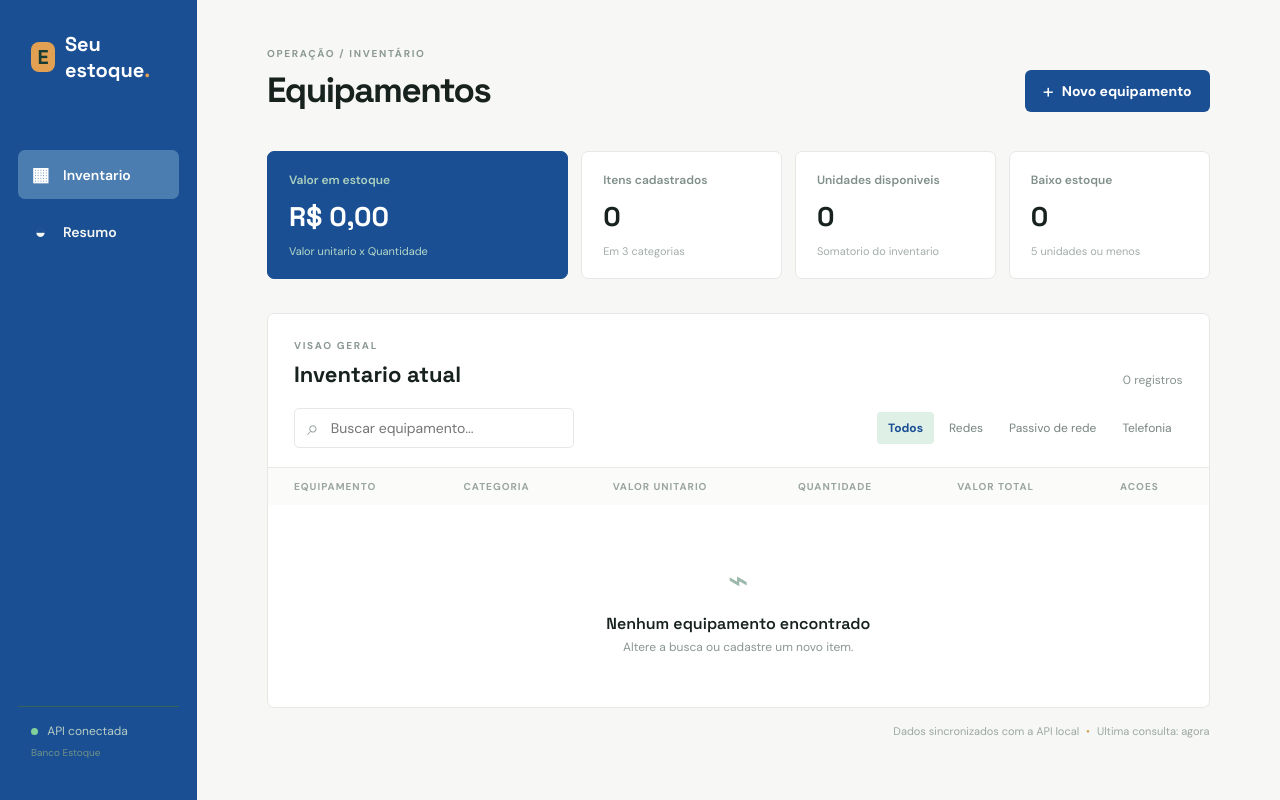
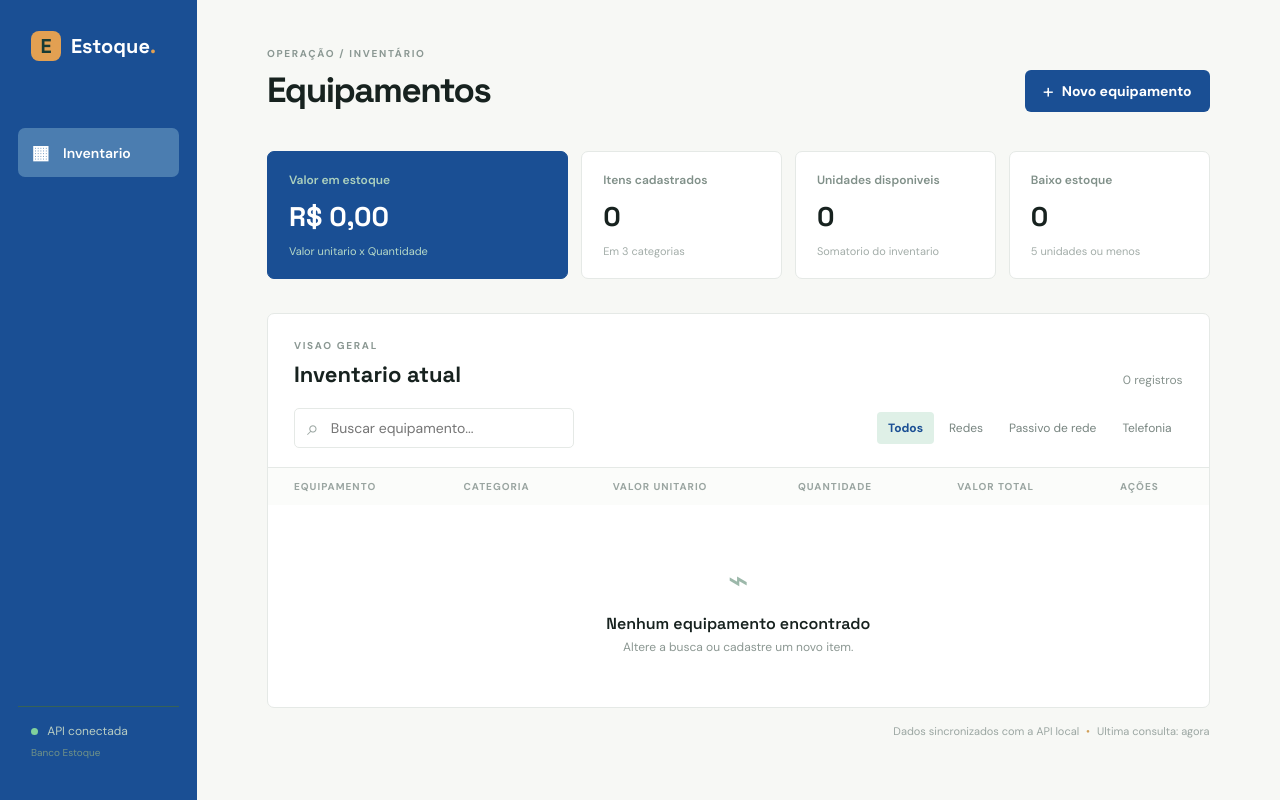
Before and after one commit to DonRibeiro/ProjetoEstoque, a website: page public/index.html in a window 1280 px wide. Drawn offline with Linux system fonts and the light colour scheme; no server answers.

Commit message:
Mudanças no front

```diff
--- a/public/index.html
+++ b/public/index.html
@@ -18,10 +18,9 @@
 <body>
   <div class="shell">
     <aside class="sidebar">
-      <div class="brand"><span class="brand-mark">E</span><span>Seu estoque<span class="brand-dot">.</span></span></div>
+      <div class="brand"><span class="brand-mark">E</span><span>Estoque<span class="brand-dot">.</span></span></div>
       <nav aria-label="Navegacao principal">
         <a class="nav-item active" href="#inventario"><span class="nav-icon">▦</span> Inventario</a>
-        <a class="nav-item" href="#resumo"><span class="nav-icon">◒</span> Resumo</a>
       </nav>
       <div class="sidebar-footer"><span class="status-dot"></span> API conectada<br><small>Banco Estoque</small></div>
     </aside>
@@ -73,7 +72,7 @@
                 <th>Valor unitario</th>
                 <th>Quantidade</th>
                 <th>Valor total</th>
-                <th>Acoes</th>
+                <th>Ações</th>
               </tr>
             </thead>
             <tbody id="equipment-list"></tbody>
--- a/server.js
+++ b/server.js
@@ -17,7 +17,7 @@ app.use(express.static(path.join(__dirname, 'public')));
 // LISTAR TODOS OS EQUIPAMENTOS (GET)
 app.get('/equipamentos', async (req, res) => {
   try {
-    const [rows] = await pool.query('SELECT * FROM equipamentos');
+    const [rows] = await pool.query('SELECT * FROM equipamentos ORDER BY nome ASC');
     res.json(rows);
   } catch (error) {
     res.status(500).json({ error: 'Erro ao buscar equipamentos: ' + error.message });
```
